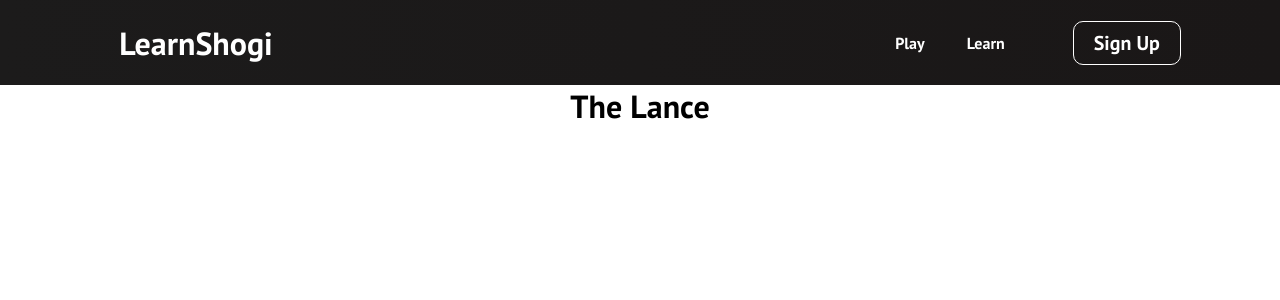
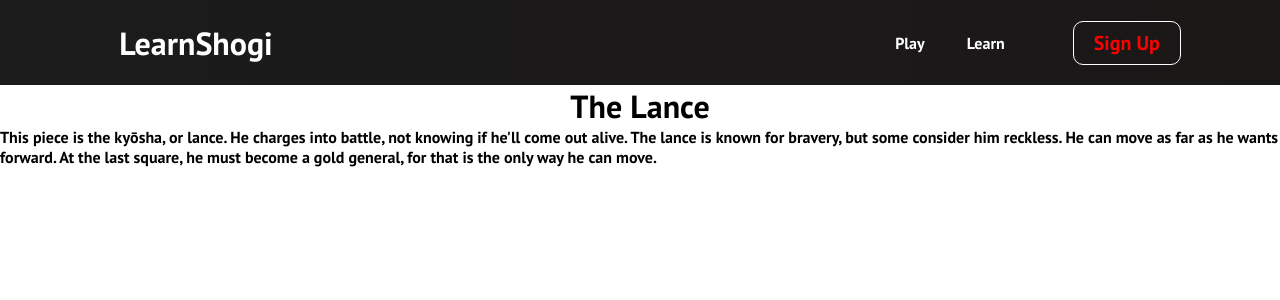
Before and after one commit to Shogi490/React, a React (Create React App) app: page /learn-lance in a window 1280 px wide. Shown: the top 300 px of the page. Built offline with nearby package versions, Linux system fonts and the light colour scheme.

Commit message:
commit to older version of code, will update to newer version after

```diff
--- a/package.json
+++ b/package.json
@@ -12,7 +12,8 @@
     "web-vitals": "^1.1.2"
   },
   "devDependencies": {
-    "react-scripts": "4.0.3"
+    "css-loader": "^6.5.1",
+    "react-scripts": "^4.0.3"
   },
   "scripts": {
     "start": "react-scripts start",
--- a/src/components/Button.css
+++ b/src/components/Button.css
@@ -1,5 +1,6 @@
 :root {
-    --primary: #fff;
+    --primary: white;
+
 }
 
 .btn {
@@ -8,7 +9,7 @@
     cursor: pointer;
     border-radius: 10px;
     outline: none;
-
+    color: purple;
 }
 .btn--outline {
     border: 1px solid var(--primary);
@@ -29,17 +30,20 @@
 
 .btn--medium:hover, .btn--large:hover {
     background: #fff;
-    color: #242424;
+    color: green;
     transition: all 0.3s ease-out;
+
 }
 
 
 .btn--medium {
     padding: 8px 20px;
     font-size: 20px;
+    color: red;
 }
 
 .btn--large {
     padding: 12px 26px;
     font-size: 20px;
+    color: blue;
 }
--- a/src/components/pages/Home.js
+++ b/src/components/pages/Home.js
@@ -7,13 +7,17 @@ function Home() {
   return (
 
 	<>
+    <h1> Welcome to Shogi Online </h1>
+		<div className = "landing-container">
+        <switch>
+            <Link to="/play"><button>Play Shogi</button></Link>
+            <Link to="/learn"><button>Learn Shogi</button></Link>
+            <Link to="/sign-up"><button>Sign up</button></Link>
+        </switch>
+    </div>
 
-    <div className="landing-container">
-      <h1> Welcome to Shogi Online </h1>
-      <Link to="/play"><button>Play Shogi</button></Link>
-      <Link to="/learn"><button>Learn Shogi</button></Link>
-      <Link to="/sign-up"><button>Sign up</button></Link>
-    </div>
+
+
 
    </>
   );
--- a/src/components/pages/LearnPages/knight.js
+++ b/src/components/pages/LearnPages/knight.js
@@ -5,6 +5,9 @@ function kinght() {
     return(
         <>
             <h1>The Knight</h1>
+
+            <p>The keima or knight is one of the stranger pieces. It jumps one square up and one square northwest
+            or northeast every move. A knight promotes to a Gold General. It must promote if it reaches a point where it can no longer move.</p>
         </>
     )
 }
--- a/src/components/pages/LearnPages/lance.js
+++ b/src/components/pages/LearnPages/lance.js
@@ -5,6 +5,8 @@ function lance() {
     return (
         <>
             <h1>The Lance</h1>
+            <p>This piece is the kyōsha, or lance.
+            He charges into battle, not knowing if he'll come out alive. The lance is known for bravery, but some consider him reckless. He can move as far as he wants forward. At the last square, he must become a gold general, for that is the only way he can move.</p>
         </>
     )
 }
--- a/src/components/pages/LearnPages/rook.js
+++ b/src/components/pages/LearnPages/rook.js
@@ -5,6 +5,9 @@ function rook() {
     return (
         <>
             <h1>The Rook</h1>
+
+            <p>The hisha, or rook, meaning flying chariot, is the most powerful non-promoted piece in normal shogi. It can move as many spaces as you want
+            (until a piece gets in the way or it captures) in any non-diagonal direction, just like a rook in chess. It promotes to Dragon King.</p>
         </>
     )
 }
```
Also changed, not shown: 26 other files (tests, documents, lock files or other folders).
